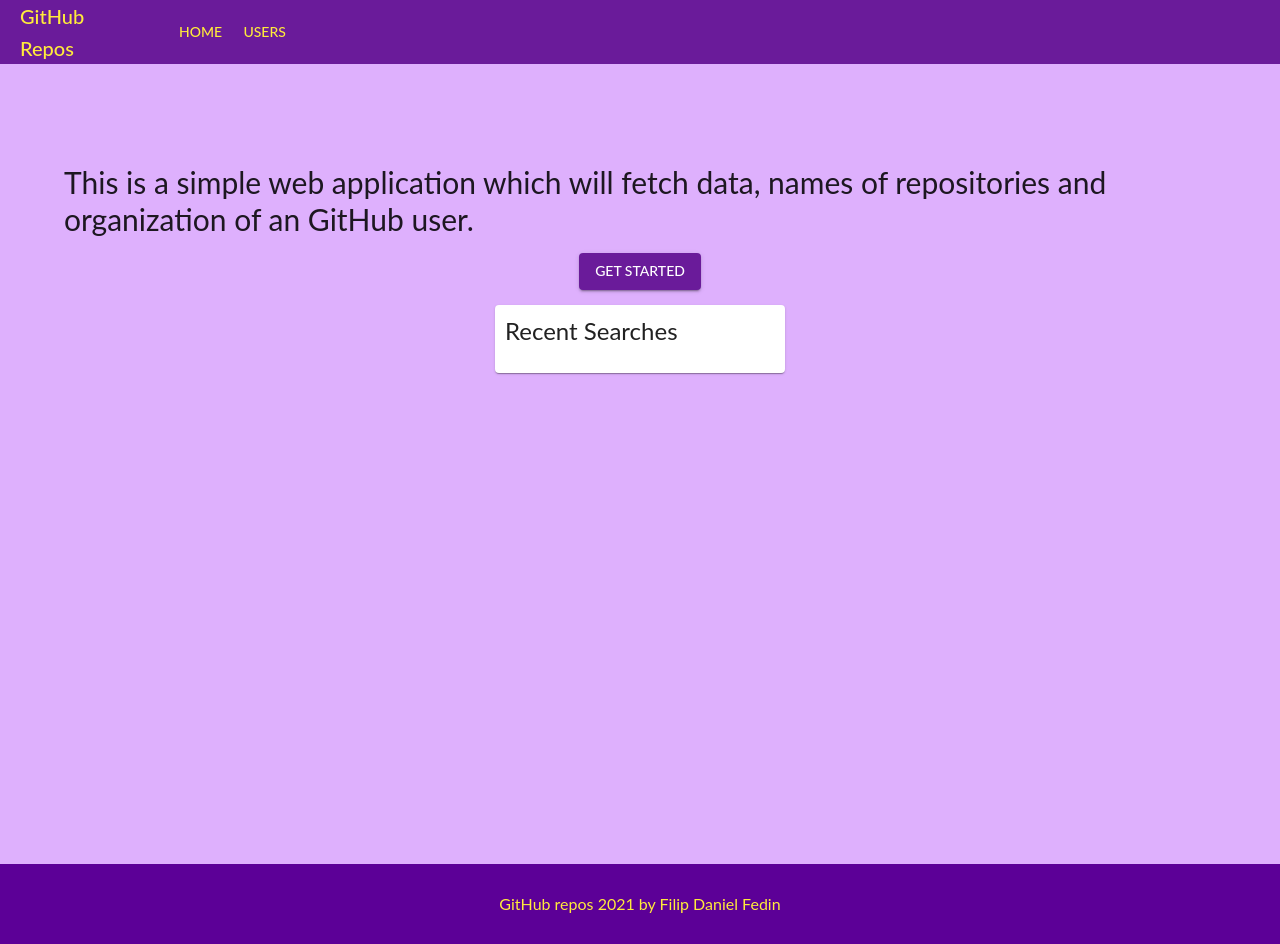
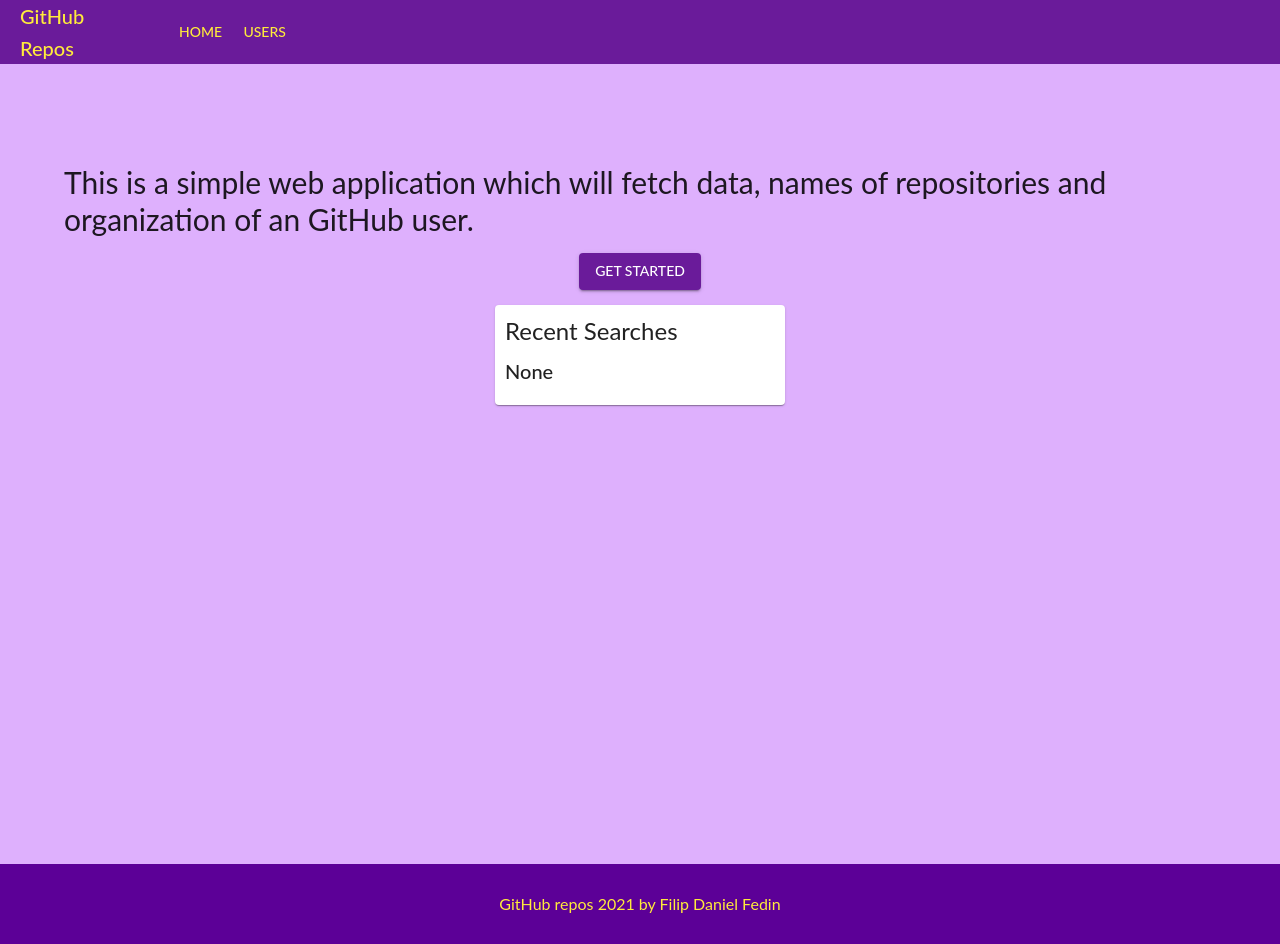
Before and after one commit to Podmenato/github-repositories, a React (Create React App) app: page / in a window 1280 px wide. Built offline with nearby package versions, Linux system fonts and the light colour scheme.

Commit message:
Adding text when RecentSearches.tsx are empty

```diff
--- a/src/components/RecentSearches.tsx
+++ b/src/components/RecentSearches.tsx
@@ -14,13 +14,13 @@ const RecentSearches: FC<TProps> = ({ usernames }) => (
 		}}
 	>
 		<Typography variant="h5">Recent Searches</Typography>
-
 		<List>
 			{usernames.map((username: string) => (
 				<ListItem key={username}>
 					<ListItemText>{username}</ListItemText>
 				</ListItem>
 			))}
+			{usernames.length === 0 && <Typography variant="h6">None</Typography>}
 		</List>
 	</Paper>
 );
```
